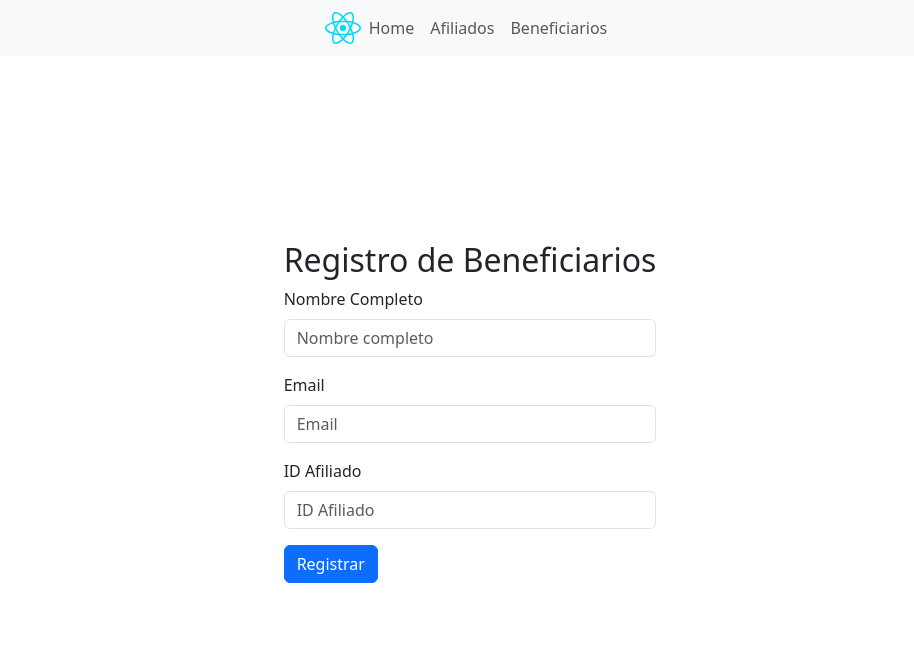
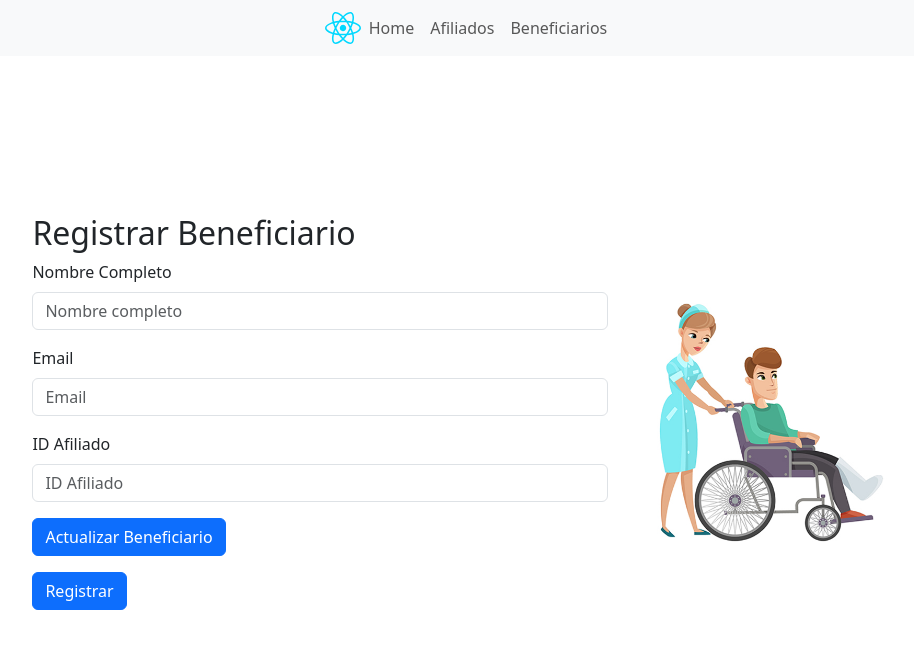
Before and after one commit to SebastianPicas/SaludArqui_Front, a React (Vite) app: page /beneficiarios in a window 1280 px wide. Shown: the top 648 px of the page, without its empty margins (170-1084 px from the left). Built offline with nearby package versions, Linux system fonts and the light colour scheme.

Commit message:
Implementa opcion actualizar beneficiario

```diff
--- a/src/pages/RegistroBeneficiarios.tsx
+++ b/src/pages/RegistroBeneficiarios.tsx
@@ -1,10 +1,27 @@
-import React from 'react';
+import React, { useState } from 'react';
+import 'bootstrap/dist/css/bootstrap.min.css';
+import 'bootstrap/dist/js/bootstrap.bundle.min.js';
+import contact from '../assets/images/about-img.jpg';
 
 const RegistroBeneficiarios: React.FC = () => {
+  const [showId, setShowId] = useState(false);
+
+  const handleUpdateClick = () => {
+    setShowId(prevShowId => !prevShowId);
+  };
+
   return (
     <div className="container mt-4">
-      <h2>Registro de Beneficiarios</h2>
+      <div className="row">
+        <div className="col-md-8">
+          <h2>{showId ? 'Actualizar Beneficiario' : 'Registrar Beneficiario'}</h2>
           <form>
+            {showId && (
+              <div className="mb-3">
+                <label htmlFor="id" className="form-label">ID</label>
+                <input type="text" id="id" className="form-control" placeholder="ID" />
+              </div>
+            )}
             <div className="mb-3">
               <label htmlFor="beneficiaryName" className="form-label">Nombre Completo</label>
               <input type="text" id="beneficiaryName" className="form-control" placeholder="Nombre completo" />
@@ -17,10 +34,22 @@ const RegistroBeneficiarios: React.FC = () => {
               <label htmlFor="beneficiaryRequestAfiliadoID" className="form-label">ID Afiliado</label>
               <input type="number" id="beneficiaryRequestAfiliadoID" className="form-control" placeholder="ID Afiliado" />
             </div>
+            <div className="mb-3">
+              <button type="button" className="btn btn-primary" onClick={handleUpdateClick}>
+                {showId ? 'Registrar' : 'Actualizar'} Beneficiario
+              </button>
+            </div>
             <button type="submit" className="btn btn-primary">
-          Registrar
+              {showId ? 'Actualizar' : 'Registrar'}
             </button>
           </form>
+        </div>
+        <div className="col-md-4 d-flex align-items-center justify-content-center">
+          <div className="mt-4">
+            <img src={contact} alt="Contact" className="img-fluid" />
+          </div>
+        </div>
+      </div>
     </div>
   );
 };
```
Also changed, not shown: src/assets/images/about-img.jpg (added). Lines whose indentation alone changed are shown as unchanged.
